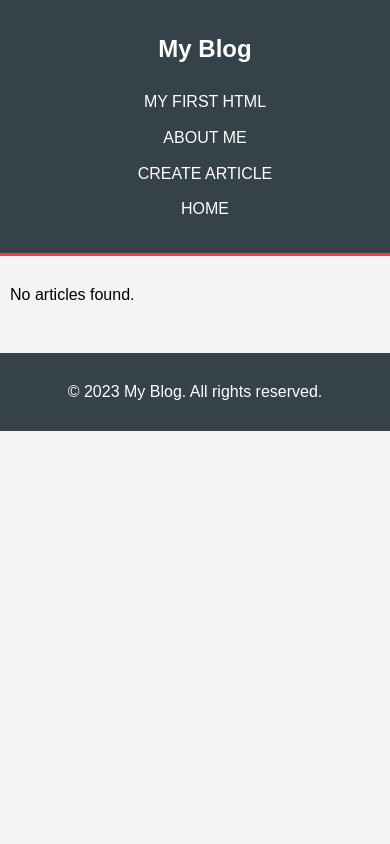
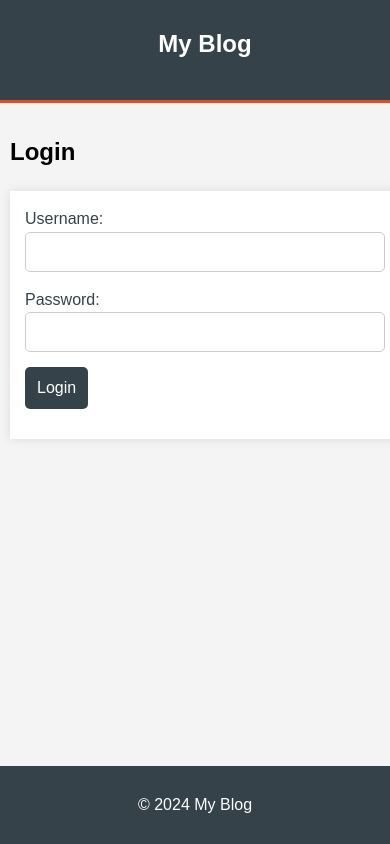
Before and after one commit to 23523082/Blog-1, a PHP site: page / in a window 390 px wide. Run offline with PHP 8.4, Linux system fonts and the light colour scheme; data that the repository does not hold is empty.

Commit message:
updated with new login feature

```diff
--- /dev/null
+++ b/Loginscript.php
@@ -0,0 +1,47 @@
+<?php
+
+$servername = "localhost";
+$username = "Vibe";
+$password = "";
+$dbname = "article";
+
+
+$conn = new mysqli($servername, $username, $password, $dbname);
+
+
+if ($conn->connect_error) {
+    die("Connection failed: " . $conn->connect_error);
+}
+
+
+if ($_SERVER["REQUEST_METHOD"] == "POST") {
+    $username_input = $_POST['username'];
+    $password_input = $_POST['password'];
+
+
+    $stmt = $conn->prepare("SELECT * FROM login WHERE username = ? LIMIT 1");
+    $stmt->bind_param("s", $username_input);
+    $stmt->execute();
+    $result = $stmt->get_result();
+
+
+    if ($result->num_rows > 0) {
+        $user = $result->fetch_assoc();
+
+
+        if (password_verify($password_input, $user['password'])) {
+
+            session_start();
+            $_SESSION['username'] = $username_input;
+            header("Location: home.php");
+            exit();
+        } else {
+            echo "Invalid password.";
+        }
+    } else {
+        echo "No user found with that username.";
+    }
+}
+
+$conn->close();
+?>
--- a/index.php
+++ b/index.php
@@ -1,12 +1,13 @@
-
-
+<?php
+require 'Loginscript.php';
+?>
 <!DOCTYPE html>
 <html lang="en">
 <head>
     <meta charset="UTF-8">
     <meta name="viewport" content="width=device-width, initial-scale=1.0">
-    <title>My Blog</title>
-    <link rel="stylesheet" href="style.css">
+    <title>Login Page</title>
+    <link rel="stylesheet" href="loginstyle.css">
 </head>
 <body>
     <header>
@@ -14,44 +15,30 @@
             <div id="branding">
                 <h1>My Blog</h1>
             </div>
-            <nav>
-                <ul>
-                    <li><a href="MyfirstWebPage.HTML">My first Html</a></li>
-                    <li><a href="#about">About Me</a></li>
-                    <li><a href="NewArticle.php">Create Article</a></li>
-                    <li><a href="index.php">Home</a></li>
-                </ul>
-            </nav>
         </div>
     </header>
 
     <div class="container">
-        <section id="main">
-            <?php
-            require 'indexScript.php';
-            $sql = "SELECT id, title, date, paragraph1 FROM content ORDER BY date DESC";
-            $result = $conn->query($sql);
-
-            if ($result->num_rows > 0) {
-                while($row = $result->fetch_assoc()) {
-                    echo '<article class="blog-post">';
-                    echo '<h2>' . $row["title"] . '</h2>';
-                    echo '<small>Posted on ' . $row["date"] . '</small>';
-                    echo '<p>' . substr($row["paragraph1"], 0, 100) . '...</p>';
-                    echo '<a href="article.php?id='. $row["id"].'">Read More</a>';
-                    echo '</article>';
-                }
-            } else {
-                echo "<p>No articles found.</p>";
-            }
-
-            $conn->close();
-            ?>
-        </section>
+        <h2>Login</h2>
+        <form action="Loginscript.php" method="POST">
+            <div class="blog-post">
+                <div>
+                    <label for="username">Username:</label>
+                    <input type="text" id="username" name="username" required>
+                </div>
+                <div>
+                    <label for="password">Password:</label>
+                    <input type="password" id="password" name="password" required>
+                </div>
+                <div>
+                    <button type="submit">Login</button>
+                </div>
+            </div>
+        </form>
     </div>
 
     <footer>
-        <p>&copy; 2023 My Blog. All rights reserved.</p>
+        <p>&copy; 2024 My Blog</p>
     </footer>
 </body>
 </html>
--- /dev/null
+++ b/loginstyle.css
@@ -0,0 +1,197 @@
+body {
+    font-family: Arial, sans-serif;
+    line-height: 1.6;
+    margin: 0;
+    padding: 0;
+    background-color: #f4f4f4;
+    display: flex;
+    flex-direction: column;
+    min-height: 100vh;
+}
+
+.container {
+    width: 80%;
+    margin: auto;
+    overflow: hidden;
+    padding: 20px;
+    flex: 1;
+}
+
+header {
+    background: #35424a;
+    color: white;
+    padding: 20px 0;
+    min-height: 70px;
+    border-bottom: #e8491d 3px solid;
+}
+
+header a {
+    color: #ffffff;
+    text-decoration: none;
+    text-transform: uppercase;
+    font-size: 16px;
+}
+
+header ul {
+    padding: 0;
+    list-style: none;
+}
+
+header li {
+    display: inline;
+    padding: 0 20px;
+}
+
+header #branding {
+    float: left;
+}
+
+header #branding h1 {
+    margin: 0;
+}
+
+header nav {
+    float: right;
+    margin-top: 10px;
+}
+
+.blog-post {
+    background: white;
+    padding: 20px;
+    margin-bottom: 20px;
+    box-shadow: 0 0 10px rgba(0, 0, 0, 0.1);
+}
+
+.blog-post h2 {
+    color: #35424a;
+}
+
+footer {
+    background: #35424a;
+    color: white;
+    text-align: center;
+    padding: 20px;
+    margin-top: 0;
+    clear: both;
+}
+
+/* Form Styles */
+form {
+    display: flex;
+    flex-direction: column;
+    max-width: 400px;
+    margin: auto;
+}
+
+.blog-post div {
+    margin-bottom: 15px;
+}
+
+label {
+    margin-bottom: 5px;
+    color: #35424a;
+}
+
+input[type="text"],
+input[type="password"] {
+    padding: 10px;
+    border: 1px solid #ccc;
+    border-radius: 5px;
+    width: 100%;
+    box-sizing: border-box;
+}
+
+button {
+    padding: 10px;
+    background-color: #35424a;
+    color: white;
+    border: none;
+    border-radius: 5px;
+    cursor: pointer;
+    transition: background-color 0.3s ease;
+}
+
+button:hover {
+    background-color: #e8491d;
+}
+
+/* Responsive styles */
+@media (max-width: 1200px) {
+    .container {
+        width: 90%;
+    }
+
+    header nav {
+        float: none;
+        text-align: center;
+        margin-top: 10px;
+    }
+
+    header #branding {
+        float: none;
+        text-align: center;
+    }
+
+    header li {
+        display: inline-block;
+        padding: 10px 15px;
+    }
+}
+
+@media (max-width: 768px) {
+    .container {
+        width: 95%;
+        padding: 15px;
+    }
+
+    .blog-post {
+        padding: 15px;
+    }
+
+    .blog-post h2 {
+        font-size: 24px;
+    }
+
+    footer {
+        padding: 15px;
+    }
+
+    input[type="text"],
+    input[type="password"],
+    button {
+        font-size: 16px;
+    }
+}
+
+@media (max-width: 480px) {
+    .container {
+        width: 100%;
+        padding: 10px;
+    }
+
+    header {
+        padding: 15px;
+    }
+
+    header h1 {
+        font-size: 24px;
+    }
+
+    header li {
+        display: block;
+        padding: 5px 0;
+        text-align: center;
+    }
+
+    .blog-post h2 {
+        font-size: 20px;
+    }
+
+    footer {
+        padding: 10px;
+    }
+
+    button {
+        padding: 12px;
+    }
+}
```
Also changed, not shown: article.php (+0 -8 lines), contentstyle.css (+29 -38 lines), home.php (added, +57 -0 lines), limbuscompany.png (deleted).
